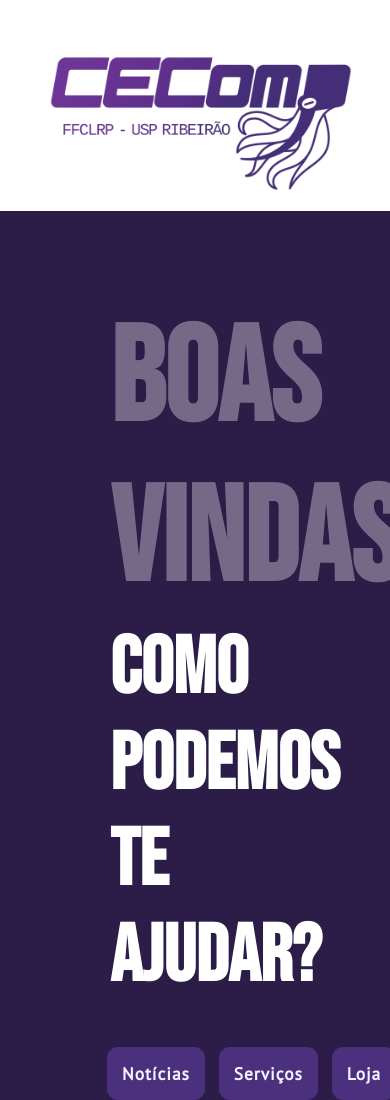
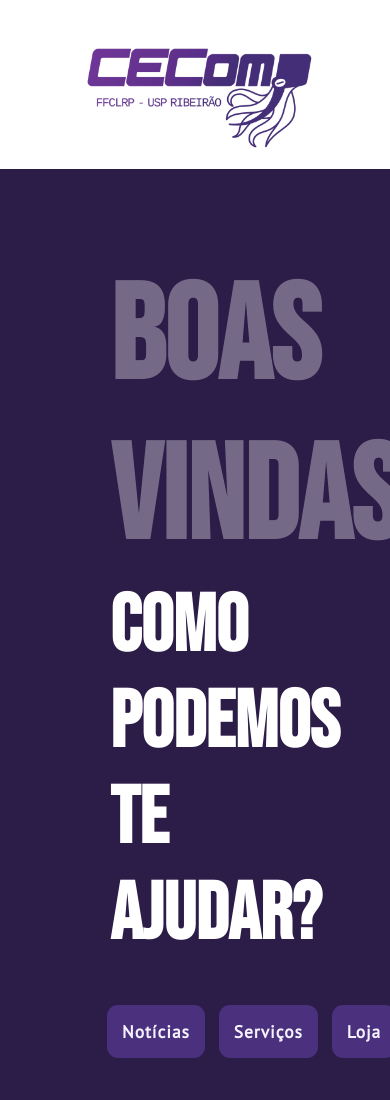
Before and after one commit to miiranta/cecomp-site, a website: page templates/index.html in a window 390 px wide. Shown: the top 1100 px of the page. Drawn offline with nearby package versions, Linux system fonts and the light colour scheme; files that its build step writes are made by us from their sources; files whose address does not match are found by name.

Commit message:
Fixed mobile logo animation

```diff
--- a/public/css/css.css
+++ b/public/css/css.css
@@ -287,8 +287,10 @@ button{
 #logo-main{
     margin: 10px;
 
-    width: auto;
-    height: 40vh; /*Changes to 25vh with animation*/
+    width: 450px;
+    height: auto;
+
+    scale: 1; /*Changes to 0.7 with animation*/
 
     opacity: 0; /*Changes to 1 with animation*/
 }
@@ -297,7 +299,7 @@ button{
     background-color: white;
     overflow: hidden;
 
-    height: 100vh; /*Changes to 25vh with animation*/
+    height: 100vh; /*Changes to 20vh with animation*/
 }
 
 /*Greetings*/
--- a/public/js/load-index.js
+++ b/public/js/load-index.js
@@ -24,7 +24,7 @@ function animateLogo() {
             anime({
                 targets: '#logo-div',
 
-                height: "25vh",
+                height: "20vh",
 
                 easing: 'spring(1, 80, 20, 0)',
                 duration: 1000,
@@ -34,7 +34,7 @@ function animateLogo() {
             anime({
                 targets: '#logo-main',
 
-                height: "25vh",
+                scale: "0.7",
 
                 easing: 'spring(1, 80, 20, 0)',
                 duration: 1000,
--- a/templates/index.html
+++ b/templates/index.html
@@ -1,11 +1,11 @@
 <!DOCTYPE html>
 <html>
-<!-- TESTE -->
 
 <head>
     <link rel="stylesheet" href="css/css.css">
     <title>CEComp</title>
     <link rel="icon" href="img/icon.png">
+    <meta name="viewport" content="width=device-width, initial-scale=1.0">
 
     <!-- Dependencies -->
     <script src="https://ajax.googleapis.com/ajax/libs/jquery/3.6.3/jquery.min.js"></script>
```
Also changed, not shown: templates/about.html (+1 -0 lines), templates/error.html (+1 -0 lines).
